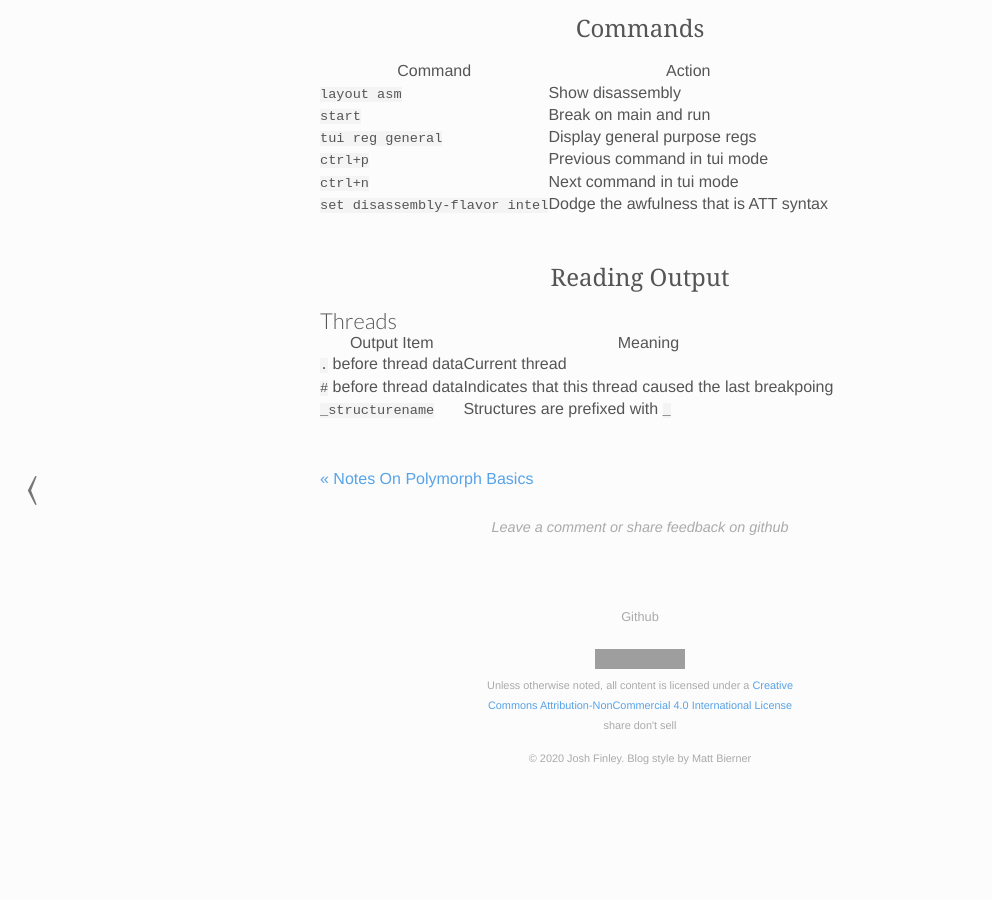
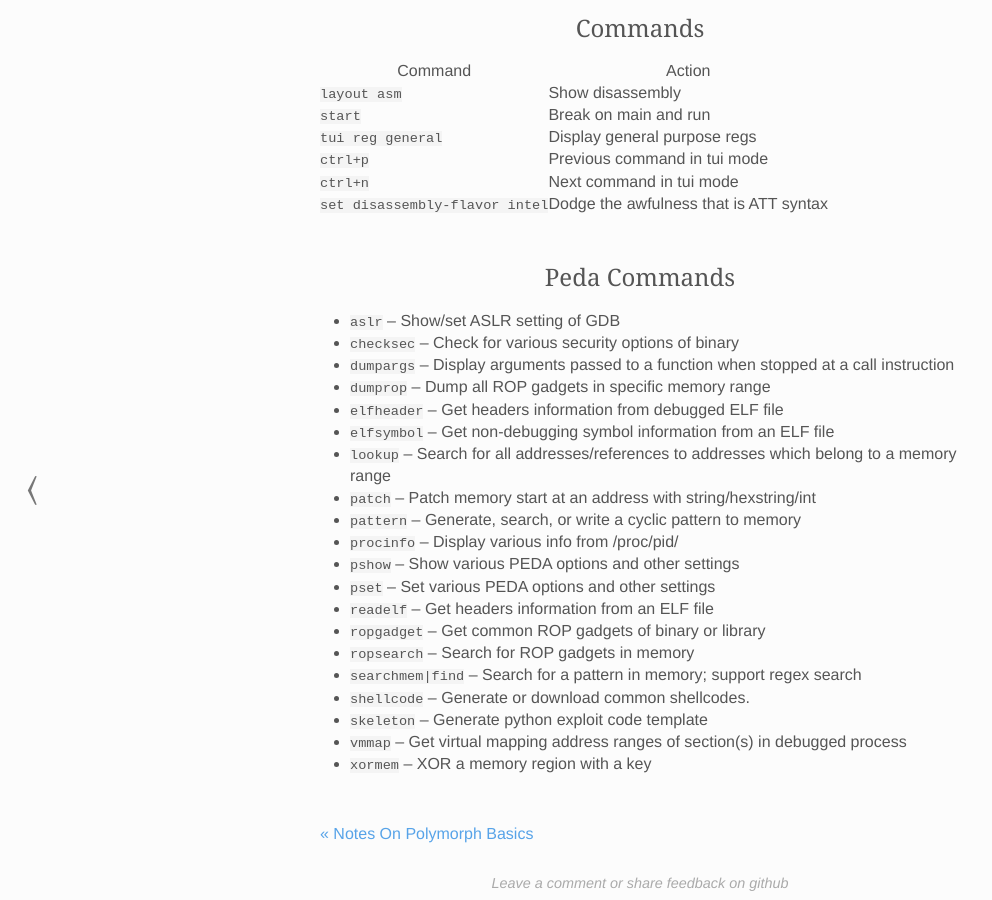
Before and after one commit to joshfinley/joshfinley.github.io, a Jekyll site: the page built from _posts/2021-04-08-gdb-cheatsheet.md, in a window 1280 px wide and 900 px high, scrolled down 590 px. Shown: the whole window, without its empty margins (0-992 px from the left). Built offline with Jekyll 4.4.1, drawn with Linux system fonts in a browser that asks for light colours; before the commit the page ends 1391 px from its top, so only the background shows below that; grey boxes are pictures that could not be loaded.

Commit message:
Update 2021-04-08-gdb-cheatsheet.md

```diff
--- a/_posts/2021-04-08-gdb-cheatsheet.md
+++ b/_posts/2021-04-08-gdb-cheatsheet.md
@@ -23,11 +23,24 @@
 | `ctrl+n`               | Next command in tui mode                                   |
 | `set disassembly-flavor intel` | Dodge the awfulness that is ATT syntax             |
 
-## Reading Output
-### Threads
-
-| Output Item            | Meaning                                               |
-| ---------------------- | ----------------------------------------------------- |
-| `.` before thread data | Current thread                                        |
-| `#` before thread data | Indicates that this thread caused the last breakpoing |
-| `_structurename`       | Structures are prefixed with `_`                      |
+## Peda Commands
+  * `aslr` -- Show/set ASLR setting of GDB
+  * `checksec` -- Check for various security options of binary
+  * `dumpargs` -- Display arguments passed to a function when stopped at a call instruction
+  * `dumprop` -- Dump all ROP gadgets in specific memory range
+  * `elfheader` -- Get headers information from debugged ELF file
+  * `elfsymbol` -- Get non-debugging symbol information from an ELF file
+  * `lookup` -- Search for all addresses/references to addresses which belong to a memory range
+  * `patch` -- Patch memory start at an address with string/hexstring/int
+  * `pattern` -- Generate, search, or write a cyclic pattern to memory
+  * `procinfo` -- Display various info from /proc/pid/
+  * `pshow` -- Show various PEDA options and other settings
+  * `pset` -- Set various PEDA options and other settings
+  * `readelf` -- Get headers information from an ELF file
+  * `ropgadget` -- Get common ROP gadgets of binary or library
+  * `ropsearch` -- Search for ROP gadgets in memory
+  * `searchmem|find` -- Search for a pattern in memory; support regex search
+  * `shellcode` -- Generate or download common shellcodes.
+  * `skeleton` -- Generate python exploit code template
+  * `vmmap` -- Get virtual mapping address ranges of section(s) in debugged process
+  * `xormem` -- XOR a memory region with a key
```
